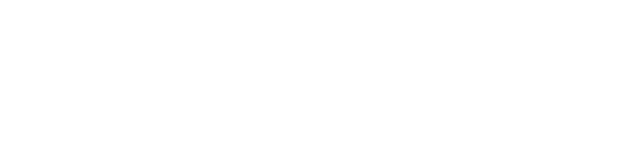
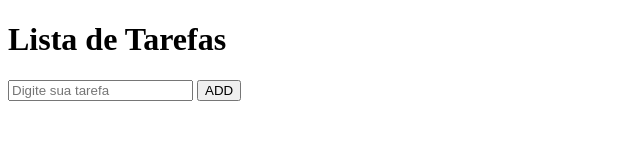
Before and after one commit to TryMySeMfQ/To-do-tasks, a plain HTML site: page index.html in a window 1280 px wide. Shown: the whole page, without its empty margins (0-640 px from the left). Drawn offline with Linux system fonts and the light colour scheme.

Commit message:
alteração-nos-aquivos

```diff
--- a/index.html
+++ b/index.html
@@ -3,9 +3,19 @@
 <head>
     <meta charset="UTF-8">
     <meta name="viewport" content="width=device-width, initial-scale=1.0">
-    <title>Document</title>
+    <title>To do Tasks</title>
+
 </head>
 <body>
+    <h1>Lista de Tarefas</h1>
+    <section id="container-campo">
+       <input id="campo-texto" type="text" placeholder="Digite sua tarefa">
+       <button>ADD</button>
+    </section>
 
+    <section id="container-tarefas">
+
+    </section>
+    <script src="script.js"></script>
 </body>
 </html>
```
Also changed, not shown: script.js (added), style.css (added).
